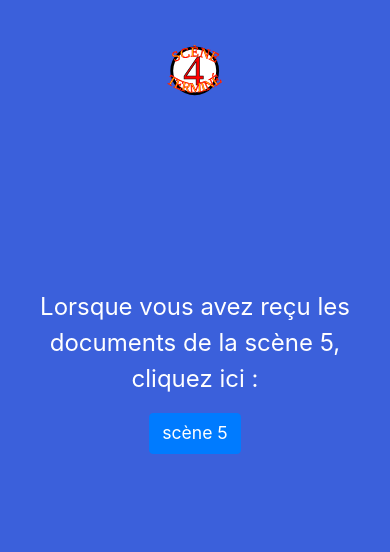
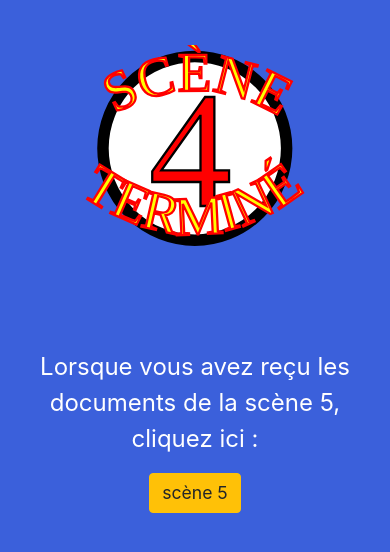
Before and after one commit to KrabbaGames/compagnon_app, a plain HTML site: page assets/pages/8_pre_griffith.html in a window 390 px wide. Shown: the part 144-696 px from the top of the page. Drawn offline with nearby package versions, Linux system fonts and the light colour scheme; a web font is replaced by a local one.

Commit message:
Worked on the responsiveness for victory pages

```diff
--- a/assets/pages/8_pre_griffith.html
+++ b/assets/pages/8_pre_griffith.html
@@ -14,8 +14,8 @@
     <h1>Bien joué !!</h1>
     <h2>Montrez ce message à votre professeur !</h2>
     <div class="container-fluid no-gutters row mt-5">
-            <div class="col-5"></div>
-            <svg class="col-2 succesDraw" viewBox="0 0 100 100">
+            <div class="col-2 col-md-5"></div>
+            <svg class="col-8 col-md-2 succesDraw" viewBox="0 0 100 100">
                 <circle cx="50" cy="45" r="40" fill="white" stroke="black" stroke-width="5px"></circle>
                 <path id="topPath" d="M 15 30 Q 50 10 85 30" stroke="none" fill="none"></path>
                 <text font-family="Modak" font-size="1.5rem" fill="yellow" stroke="red">
@@ -33,14 +33,14 @@
                     </textPath>
                 </text>
             </svg>
-            <div class="col-5"></div>
+            <div class="col-2 col-md-5"></div>
         </div>
     <div class="paragraphContainer">
         <p class="paragraph">Lorsque vous avez reçu les documents de la scène 5, cliquez ici&nbsp:</p>
     </div>
 
     <div class="buttonContainer">
-        <a role="button" class="btn btn-primary buttonLink" href="9_griffith.html">scène 5</a>
+        <a role="button" class="btn btn-warning buttonLink" href="9_griffith.html">scène 5</a>
     </div>
 
     <script src="../../script.js"></script>
--- a/style.css
+++ b/style.css
@@ -16,7 +16,7 @@ h1, h2 {
 
 .paragraphContainer {
     margin: auto;
-    margin-top: 50%;
+    margin-top: 20%;
 }
 
 .paragraph {
```
Also changed, not shown: assets/pages/2_pre_union.html (+3 -3 lines), assets/pages/4_pre_venice.html (+3 -3 lines), assets/pages/6_pre_korea.html (+3 -3 lines).
